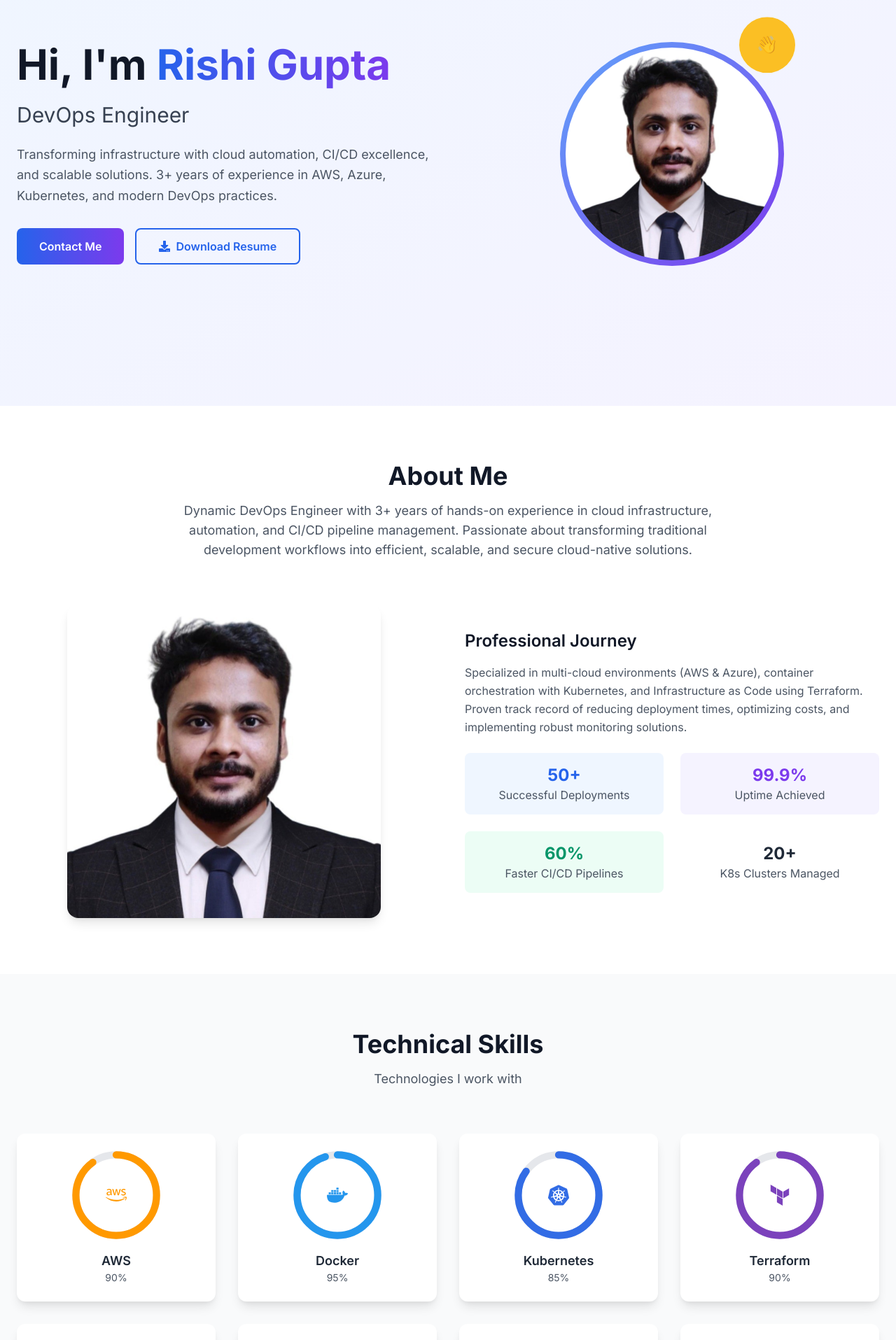
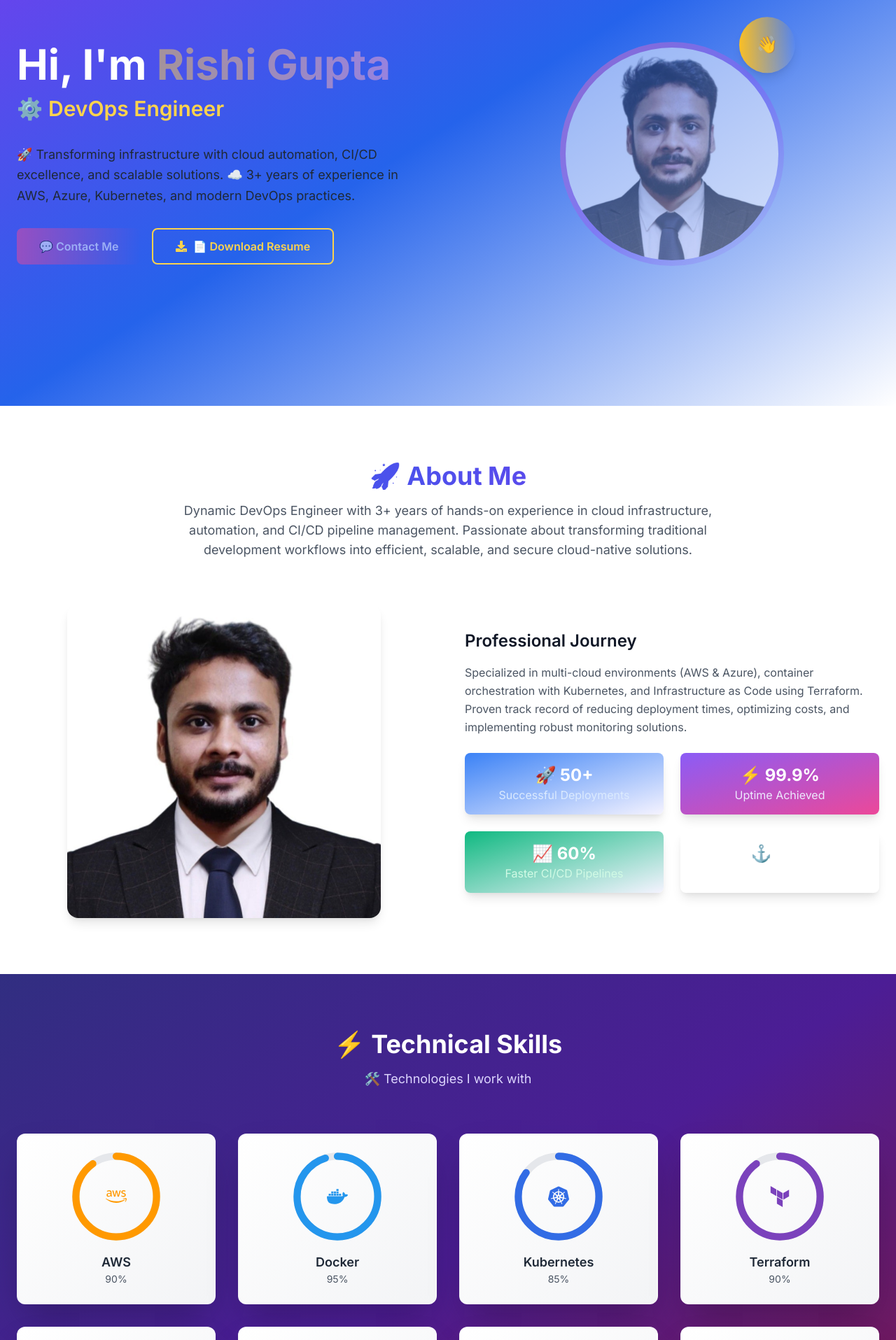
Before and after one commit to Bunnyrishi/bunnyrishi.github.io, a React (Create React App) app: page / in a window 1280 px wide. Shown: the part 220-2135 px from the top of the page at 70% size. Built offline with nearby package versions, Linux system fonts and the light colour scheme.

Commit message:
Make portfolio more attractive with colorful gradients and animations

```diff
--- a/src/App.js
+++ b/src/App.js
@@ -288,7 +288,13 @@ function Portfolio() {
       </header>
 
       {/* Hero Section */}
-      <section id="hero" className="min-h-screen flex items-center justify-center bg-gradient-to-br from-blue-50 to-purple-50 pt-20">
+      <section id="hero" className="min-h-screen flex items-center justify-center bg-gradient-to-br from-purple-600 via-blue-600 to-cyan-500 pt-20 relative overflow-hidden">
+        {/* Animated Background Elements */}
+        <div className="absolute inset-0 overflow-hidden">
+          <div className="absolute -top-40 -right-40 w-80 h-80 bg-white/10 rounded-full blur-3xl animate-pulse"></div>
+          <div className="absolute -bottom-40 -left-40 w-96 h-96 bg-yellow-300/20 rounded-full blur-3xl animate-bounce"></div>
+          <div className="absolute top-1/2 left-1/2 w-64 h-64 bg-pink-400/10 rounded-full blur-2xl animate-ping"></div>
+        </div>
         <div className="max-w-7xl mx-auto px-6 py-20">
           <div className="grid md:grid-cols-2 gap-12 items-center">
             <motion.div
@@ -296,27 +302,27 @@ function Portfolio() {
               animate={{ opacity: 1, x: 0 }}
               transition={{ duration: 0.8 }}
             >
-              <h1 className="text-5xl md:text-6xl font-bold text-gray-900 mb-6">
-                Hi, I'm <span className="bg-gradient-to-r from-blue-600 to-purple-600 bg-clip-text text-transparent">Rishi Gupta</span>
+              <h1 className="text-5xl md:text-6xl font-bold text-white mb-6 relative z-10">
+                Hi, I'm <span className="bg-gradient-to-r from-yellow-300 to-pink-300 bg-clip-text text-transparent animate-pulse">Rishi Gupta</span>
               </h1>
-              <h2 className="text-2xl md:text-3xl text-gray-700 mb-6">DevOps Engineer</h2>
-              <p className="text-lg text-gray-600 mb-8 leading-relaxed">
-                Transforming infrastructure with cloud automation, CI/CD excellence, and scalable solutions.
-                3+ years of experience in AWS, Azure, Kubernetes, and modern DevOps practices.
+              <h2 className="text-2xl md:text-3xl text-yellow-300 mb-6 font-semibold animate-bounce">⚙️ DevOps Engineer</h2>
+              <p className="text-lg text-white/90 mb-8 leading-relaxed relative z-10">
+                🚀 Transforming infrastructure with cloud automation, CI/CD excellence, and scalable solutions.
+                ☁️ 3+ years of experience in AWS, Azure, Kubernetes, and modern DevOps practices.
               </p>
               <div className="flex flex-wrap gap-4">
                 <button
                   onClick={() => scrollToSection('contact')}
-                  className="bg-gradient-to-r from-blue-600 to-purple-600 text-white px-8 py-3 rounded-lg font-semibold hover:shadow-lg transform hover:scale-105 transition-all duration-300"
+                  className="bg-gradient-to-r from-pink-500 to-orange-500 text-white px-8 py-3 rounded-lg font-semibold hover:shadow-2xl transform hover:scale-110 transition-all duration-300 animate-pulse hover:animate-none relative z-10"
                 >
-                  Contact Me
+                  💬 Contact Me
                 </button>
                 <a
                   href="/Rishi_Gupta_Resume.pdf"
                   download="Rishi_Gupta_Resume.pdf"
-                  className="border-2 border-blue-600 text-blue-600 px-8 py-3 rounded-lg font-semibold hover:bg-blue-600 hover:text-white transition-all duration-300 flex items-center gap-2"
+                  className="border-2 border-yellow-300 text-yellow-300 px-8 py-3 rounded-lg font-semibold hover:bg-yellow-300 hover:text-purple-900 transition-all duration-300 flex items-center gap-2 relative z-10 hover:shadow-xl transform hover:scale-105"
                 >
-                  <FaDownload /> Download Resume
+                  <FaDownload /> 📄 Download Resume
                 </a>
               </div>
             </motion.div>
@@ -327,14 +333,14 @@ function Portfolio() {
               className="flex justify-center"
             >
               <div className="relative">
-                <div className="w-80 h-80 rounded-full bg-gradient-to-br from-blue-400 to-purple-600 p-2">
+                <div className="w-80 h-80 rounded-full bg-gradient-to-br from-pink-400 via-purple-500 to-cyan-400 p-2 animate-pulse hover:animate-spin transition-all duration-1000">
                   <img
                     src="/assets/images/rishi_image.jpg"
                     alt="Rishi Gupta"
-                    className="w-full h-full object-cover rounded-full"
+                    className="w-full h-full object-cover rounded-full hover:scale-110 transition-transform duration-300"
                   />
                 </div>
-                <div className="absolute -top-4 -right-4 w-20 h-20 bg-yellow-400 rounded-full flex items-center justify-center animate-bounce">
+                <div className="absolute -top-4 -right-4 w-20 h-20 bg-gradient-to-r from-yellow-400 to-orange-400 rounded-full flex items-center justify-center animate-bounce shadow-lg">
                   <span className="text-2xl">👋</span>
                 </div>
               </div>
@@ -344,7 +350,7 @@ function Portfolio() {
       </section>
 
       {/* About Section */}
-      <section id="about" className="py-20 bg-white">
+      <section id="about" className="py-20 bg-gradient-to-br from-cyan-50 via-blue-50 to-purple-50">
         <div className="max-w-7xl mx-auto px-6">
           <motion.div
             initial={{ opacity: 0, y: 50 }}
@@ -353,7 +359,7 @@ function Portfolio() {
             viewport={{ once: true }}
             className="text-center mb-16"
           >
-            <h2 className="text-4xl font-bold text-gray-900 mb-4">About Me</h2>
+            <h2 className="text-4xl font-bold bg-gradient-to-r from-blue-600 to-purple-600 bg-clip-text text-transparent mb-4">🚀 About Me</h2>
             <p className="text-lg text-gray-600 max-w-3xl mx-auto">
               Dynamic DevOps Engineer with 3+ years of hands-on experience in cloud infrastructure,
               automation, and CI/CD pipeline management. Passionate about transforming traditional
@@ -390,21 +396,21 @@ function Portfolio() {
                 </p>
               </div>
               <div className="grid grid-cols-2 gap-6">
-                <div className="text-center p-4 bg-blue-50 rounded-lg">
-                  <h4 className="text-2xl font-bold text-blue-600">50+</h4>
-                  <p className="text-gray-600">Successful Deployments</p>
+                <div className="text-center p-4 bg-gradient-to-br from-blue-500 to-cyan-500 rounded-lg text-white transform hover:scale-105 transition-all duration-300 shadow-lg">
+                  <h4 className="text-2xl font-bold">🚀 50+</h4>
+                  <p className="text-blue-100">Successful Deployments</p>
                 </div>
-                <div className="text-center p-4 bg-purple-50 rounded-lg">
-                  <h4 className="text-2xl font-bold text-purple-600">99.9%</h4>
-                  <p className="text-gray-600">Uptime Achieved</p>
+                <div className="text-center p-4 bg-gradient-to-br from-purple-500 to-pink-500 rounded-lg text-white transform hover:scale-105 transition-all duration-300 shadow-lg">
+                  <h4 className="text-2xl font-bold">⚡ 99.9%</h4>
+                  <p className="text-purple-100">Uptime Achieved</p>
                 </div>
-                <div className="text-center p-4 bg-green-50 rounded-lg">
-                  <h4 className="text-2xl font-bold text-green-600">60%</h4>
-                  <p className="text-gray-600">Faster CI/CD Pipelines</p>
+                <div className="text-center p-4 bg-gradient-to-br from-green-500 to-emerald-500 rounded-lg text-white transform hover:scale-105 transition-all duration-300 shadow-lg">
+                  <h4 className="text-2xl font-bold">📈 60%</h4>
+                  <p className="text-green-100">Faster CI/CD Pipelines</p>
                 </div>
-                <div className="text-center p-4 bg-orange-50 rounded-lg">
-                  <h4 className="text-2xl font-bold text-orange-600">20+</h4>
-                  <p className="text-gray-600">K8s Clusters Managed</p>
+                <div className="text-center p-4 bg-gradient-to-br from-orange-500 to-red-500 rounded-lg text-white transform hover:scale-105 transition-all duration-300 shadow-lg">
+                  <h4 className="text-2xl font-bold">⚓ 20+</h4>
+                  <p className="text-orange-100">K8s Clusters Managed</p>
                 </div>
               </div>
             </motion.div>
@@ -413,7 +419,8 @@ function Portfolio() {
       </section>
 
       {/* Skills Section */}
-      <section id="skills" className="py-20 bg-gray-50">
+      <section id="skills" className="py-20 bg-gradient-to-br from-indigo-900 via-purple-900 to-pink-900 relative overflow-hidden">
+        <div className="absolute inset-0 bg-black/20"></div>
         <div className="max-w-7xl mx-auto px-6">
           <motion.div
             initial={{ opacity: 0, y: 50 }}
@@ -422,8 +429,8 @@ function Portfolio() {
             viewport={{ once: true }}
             className="text-center mb-16"
           >
-            <h2 className="text-4xl font-bold text-gray-900 mb-4">Technical Skills</h2>
-            <p className="text-lg text-gray-600">Technologies I work with</p>
+            <h2 className="text-4xl font-bold text-white mb-4 relative z-10">⚡ Technical Skills</h2>
+            <p className="text-lg text-purple-200 relative z-10">🛠️ Technologies I work with</p>
           </motion.div>
 
           <div className="grid md:grid-cols-4 gap-8">
@@ -434,7 +441,7 @@ function Portfolio() {
                 whileInView={{ opacity: 1, y: 0 }}
                 transition={{ duration: 0.8, delay: index * 0.1 }}
                 viewport={{ once: true }}
-                className="bg-white p-6 rounded-xl shadow-lg hover:shadow-xl transition-all duration-300 transform hover:scale-105"
+                className="bg-gradient-to-br from-white to-gray-100 p-6 rounded-xl shadow-2xl hover:shadow-3xl transition-all duration-300 transform hover:scale-110 hover:rotate-2 border-2 border-transparent hover:border-purple-300 relative z-10"
               >
                 <SkillCircle skill={skill} />
               </motion.div>
@@ -444,7 +451,7 @@ function Portfolio() {
       </section>
 
       {/* Projects Section */}
-      <section id="projects" className="py-20 bg-white">
+      <section id="projects" className="py-20 bg-gradient-to-br from-emerald-50 via-teal-50 to-cyan-50">
         <div className="max-w-7xl mx-auto px-6">
           <motion.div
             initial={{ opacity: 0, y: 50 }}
@@ -453,7 +460,7 @@ function Portfolio() {
             viewport={{ once: true }}
             className="text-center mb-16"
           >
-            <h2 className="text-4xl font-bold text-gray-900 mb-4">Featured Projects</h2>
+            <h2 className="text-4xl font-bold bg-gradient-to-r from-emerald-600 to-teal-600 bg-clip-text text-transparent mb-4">🚀 Featured Projects</h2>
             <p className="text-lg text-gray-600">Some of my recent work</p>
           </motion.div>
 
@@ -465,7 +472,7 @@ function Portfolio() {
                 whileInView={{ opacity: 1, y: 0 }}
                 transition={{ duration: 0.8, delay: index * 0.2 }}
                 viewport={{ once: true }}
-                className="bg-white rounded-xl shadow-lg hover:shadow-xl transition-all duration-300 transform hover:scale-105 overflow-hidden"
+                className="bg-white rounded-xl shadow-2xl hover:shadow-3xl transition-all duration-300 transform hover:scale-105 hover:-rotate-1 overflow-hidden border-2 border-transparent hover:border-gradient-to-r hover:border-cyan-300"
               >
                 <div className="h-48 bg-gradient-to-br from-blue-400 to-purple-600 relative" style={{
                   backgroundImage: getProjectImage(project.title),
@@ -519,7 +526,7 @@ function Portfolio() {
       </section>
 
       {/* Experience Section */}
-      <section id="experience" className="py-20 bg-gray-50">
+      <section id="experience" className="py-20 bg-gradient-to-br from-violet-100 via-purple-50 to-fuchsia-100">
         <div className="max-w-7xl mx-auto px-6">
           <motion.div
             initial={{ opacity: 0, y: 50 }}
@@ -528,7 +535,7 @@ function Portfolio() {
             viewport={{ once: true }}
             className="text-center mb-16"
           >
-            <h2 className="text-4xl font-bold text-gray-900 mb-4">Work Experience</h2>
+            <h2 className="text-4xl font-bold bg-gradient-to-r from-violet-600 to-fuchsia-600 bg-clip-text text-transparent mb-4">💼 Work Experience</h2>
             <p className="text-lg text-gray-600">My professional journey</p>
           </motion.div>
 
@@ -540,7 +547,7 @@ function Portfolio() {
                 whileInView={{ opacity: 1, x: 0 }}
                 transition={{ duration: 0.8 }}
                 viewport={{ once: true }}
-                className="bg-white rounded-xl shadow-lg p-8 hover:shadow-xl transition-all duration-300"
+                className="bg-gradient-to-br from-white to-purple-50 rounded-xl shadow-2xl p-8 hover:shadow-3xl transition-all duration-300 transform hover:scale-102 border-l-4 border-purple-500"
               >
                 <div className="flex flex-col md:flex-row md:items-center md:justify-between mb-6">
                   <div>
@@ -679,7 +686,11 @@ function Portfolio() {
       </section>
 
       {/* Contact Section */}
-      <section id="contact" className="py-20 bg-gradient-to-br from-blue-50 to-purple-50">
+      <section id="contact" className="py-20 bg-gradient-to-br from-rose-400 via-fuchsia-500 to-indigo-500 relative overflow-hidden">
+        <div className="absolute inset-0">
+          <div className="absolute top-10 left-10 w-32 h-32 bg-white/10 rounded-full blur-xl animate-pulse"></div>
+          <div className="absolute bottom-10 right-10 w-40 h-40 bg-yellow-300/20 rounded-full blur-2xl animate-bounce"></div>
+        </div>
         <div className="max-w-7xl mx-auto px-6">
           <motion.div
             initial={{ opacity: 0, y: 50 }}
@@ -688,8 +699,8 @@ function Portfolio() {
             viewport={{ once: true }}
             className="text-center mb-16"
           >
-            <h2 className="text-4xl font-bold text-gray-900 mb-4">Get In Touch</h2>
-            <p className="text-lg text-gray-600">Let's discuss your next project</p>
+            <h2 className="text-4xl font-bold text-white mb-4 relative z-10">💬 Get In Touch</h2>
+            <p className="text-lg text-white/90 relative z-10">🚀 Let's discuss your next project</p>
           </motion.div>
 
           <div className="grid md:grid-cols-2 gap-12">
@@ -701,8 +712,8 @@ function Portfolio() {
               className="space-y-8"
             >
               <div className="flex items-center gap-4">
-                <div className="w-12 h-12 bg-blue-100 rounded-full flex items-center justify-center">
-                  <FaEnvelope className="text-blue-600" />
+                <div className="w-12 h-12 bg-gradient-to-br from-blue-400 to-cyan-400 rounded-full flex items-center justify-center shadow-lg animate-pulse">
+                  <FaEnvelope className="text-white" />
                 </div>
                 <div>
                   <h3 className="text-lg font-semibold text-gray-900">Email</h3>
@@ -712,8 +723,8 @@ function Portfolio() {
                 </div>
               </div>
               <div className="flex items-center gap-4">
-                <div className="w-12 h-12 bg-green-100 rounded-full flex items-center justify-center">
-                  <FaPhone className="text-green-600" />
+                <div className="w-12 h-12 bg-gradient-to-br from-green-400 to-emerald-400 rounded-full flex items-center justify-center shadow-lg animate-pulse">
+                  <FaPhone className="text-white" />
                 </div>
                 <div>
                   <h3 className="text-lg font-semibold text-gray-900">Phone</h3>
@@ -723,8 +734,8 @@ function Portfolio() {
                 </div>
               </div>
               <div className="flex items-center gap-4">
-                <div className="w-12 h-12 bg-purple-100 rounded-full flex items-center justify-center">
-                  <FaMapMarkerAlt className="text-purple-600" />
+                <div className="w-12 h-12 bg-gradient-to-br from-purple-400 to-pink-400 rounded-full flex items-center justify-center shadow-lg animate-pulse">
+                  <FaMapMarkerAlt className="text-white" />
                 </div>
                 <div>
                   <h3 className="text-lg font-semibold text-gray-900">Location</h3>
@@ -736,7 +747,7 @@ function Portfolio() {
                   href="https://www.linkedin.com/in/devopsrishi"
                   target="_blank"
                   rel="noopener noreferrer"
-                  className="w-12 h-12 bg-blue-600 text-white rounded-full flex items-center justify-center hover:bg-blue-700 transition-colors"
+                  className="w-12 h-12 bg-gradient-to-br from-blue-500 to-blue-700 text-white rounded-full flex items-center justify-center hover:scale-110 transition-all duration-300 shadow-lg animate-bounce"
                 >
                   <FaLinkedin />
                 </a>
@@ -744,7 +755,7 @@ function Portfolio() {
                   href="https://github.com/Bunnyrishi"
                   target="_blank"
                   rel="noopener noreferrer"
-                  className="w-12 h-12 bg-gray-800 text-white rounded-full flex items-center justify-center hover:bg-gray-900 transition-colors"
+                  className="w-12 h-12 bg-gradient-to-br from-gray-700 to-gray-900 text-white rounded-full flex items-center justify-center hover:scale-110 transition-all duration-300 shadow-lg animate-bounce"
                 >
                   <FaGithub />
                 </a>
@@ -756,7 +767,7 @@ function Portfolio() {
               whileInView={{ opacity: 1, x: 0 }}
               transition={{ duration: 0.8 }}
               viewport={{ once: true }}
-              className="bg-white rounded-xl shadow-lg p-8"
+              className="bg-white/90 backdrop-blur-sm rounded-xl shadow-2xl p-8 border border-white/20 relative z-10"
             >
               <form ref={form} onSubmit={handleSubmit} className="space-y-6">
                 <div>
```
Also changed, not shown: 8 other files (tests, documents, lock files or other folders).
